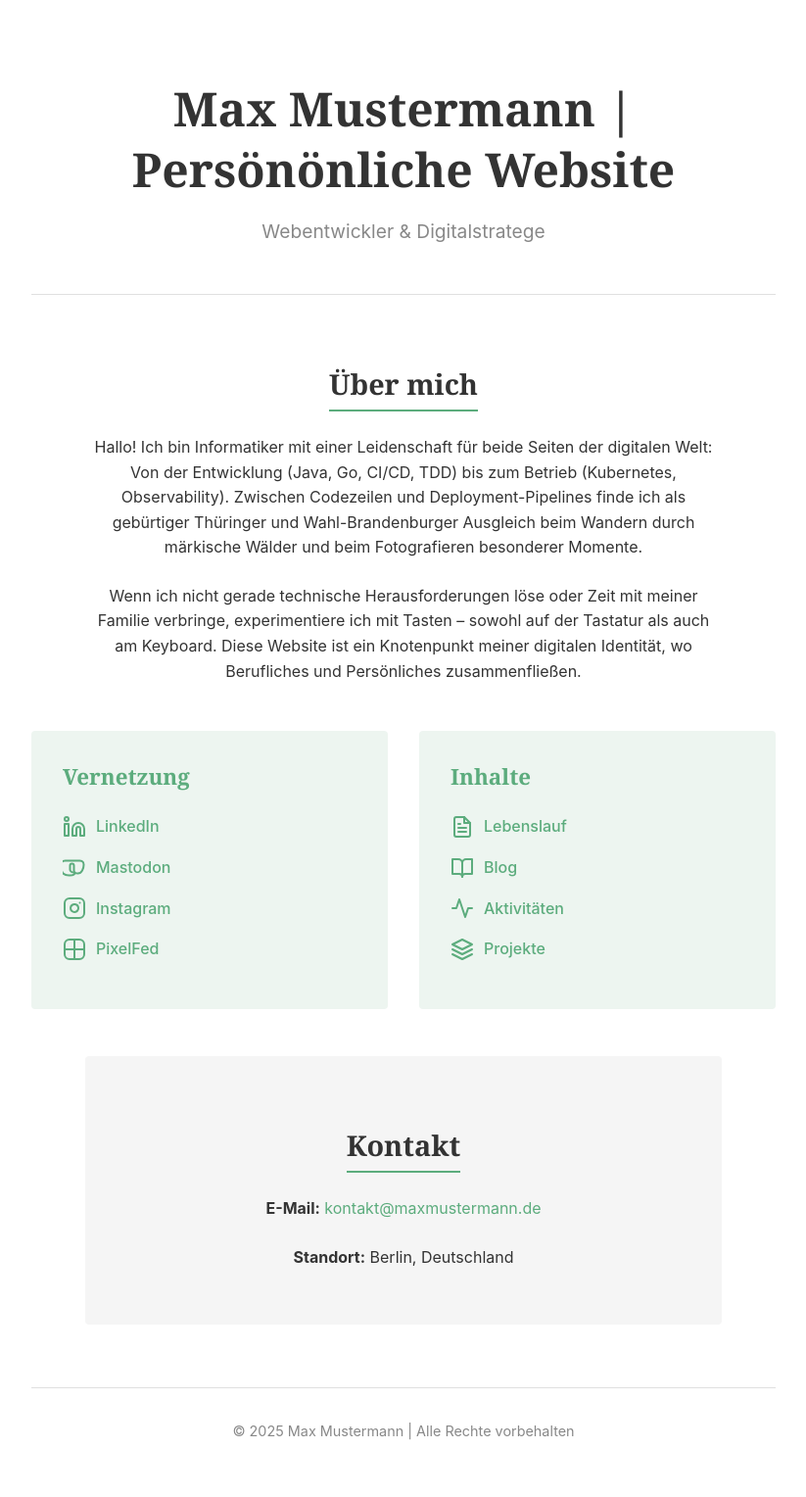
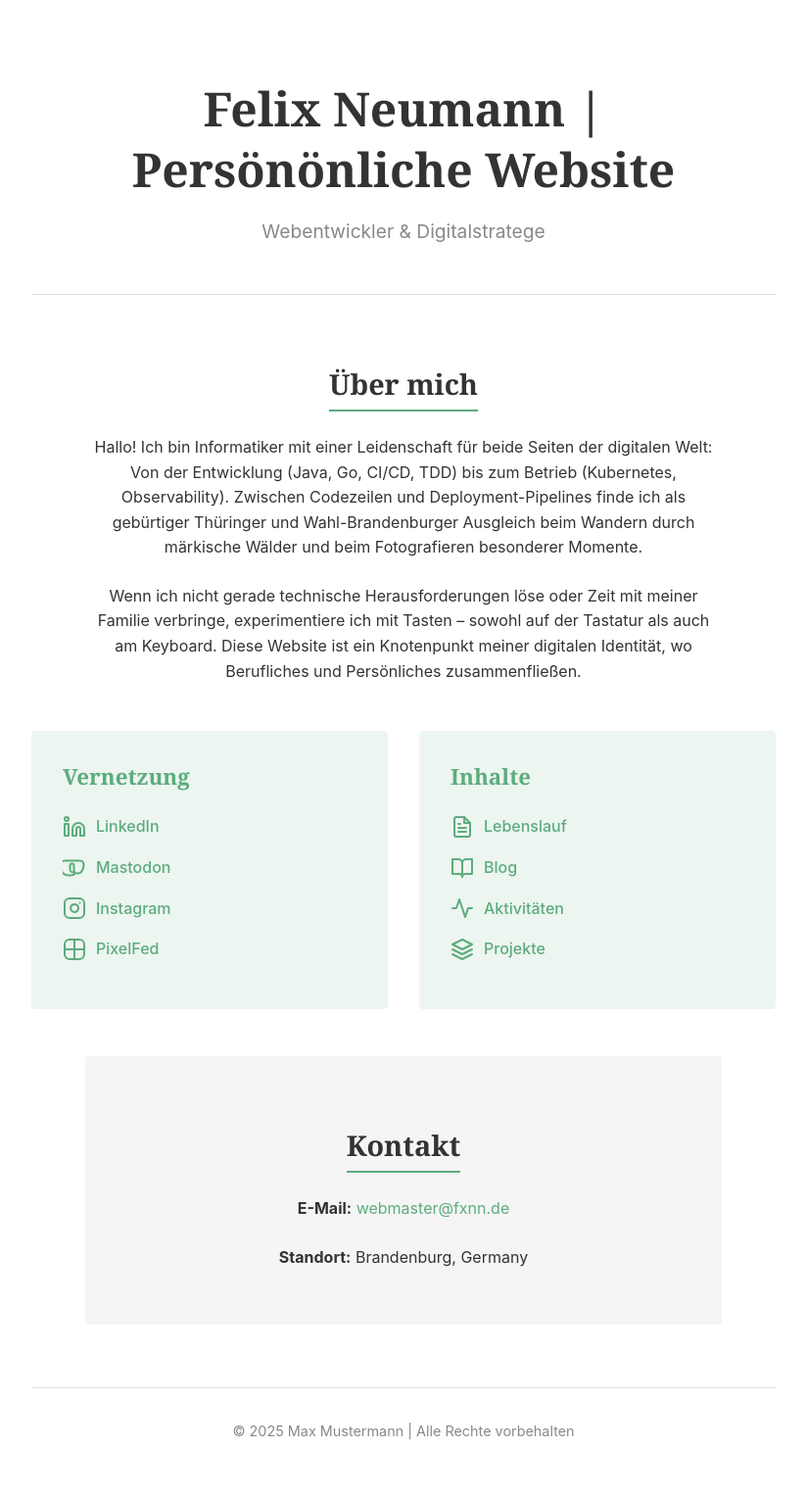
Before and after one commit to fxnn/fxnn.github.io, a Jekyll site: the page built from index.md, in a window 1280 px wide. Shown: the whole page at 98% size, without its empty margins (228-1051 px from the left). Built offline with Jekyll 4.4.1, drawn with Linux system fonts in a browser that asks for light colours; our own code applies the rules of GitHub Pages for plain Markdown files.

Commit message:
feat: Update site config and template contact info in index.md

```diff
--- a/_config.yml
+++ b/_config.yml
@@ -6,8 +6,10 @@ exclude:
 - Gemfile
 
 # content
-title: Max Mustermann | Persönönliche Website
+title: Felix Neumann | Persönönliche Website
 description: Webentwickler & Digitalstratege
+email: webmaster@fxnn.de
+location: Brandenburg, Germany
 
 # theming
 plugins:
--- a/index.md
+++ b/index.md
@@ -99,6 +99,6 @@
 
 <section class="contact-section">
     <h2 class="section-title">Kontakt</h2>
-    <p><strong>E-Mail:</strong> <a href="mailto:kontakt@maxmustermann.de">kontakt@maxmustermann.de</a></p>
-    <p><strong>Standort:</strong> Berlin, Deutschland</p>
+    <p><strong>E-Mail:</strong> <a href="mailto:{{ site.email }}">{{ site.email }}</a></p>
+    <p><strong>Standort:</strong> {{ site.location }}</p>
 </section>
```
